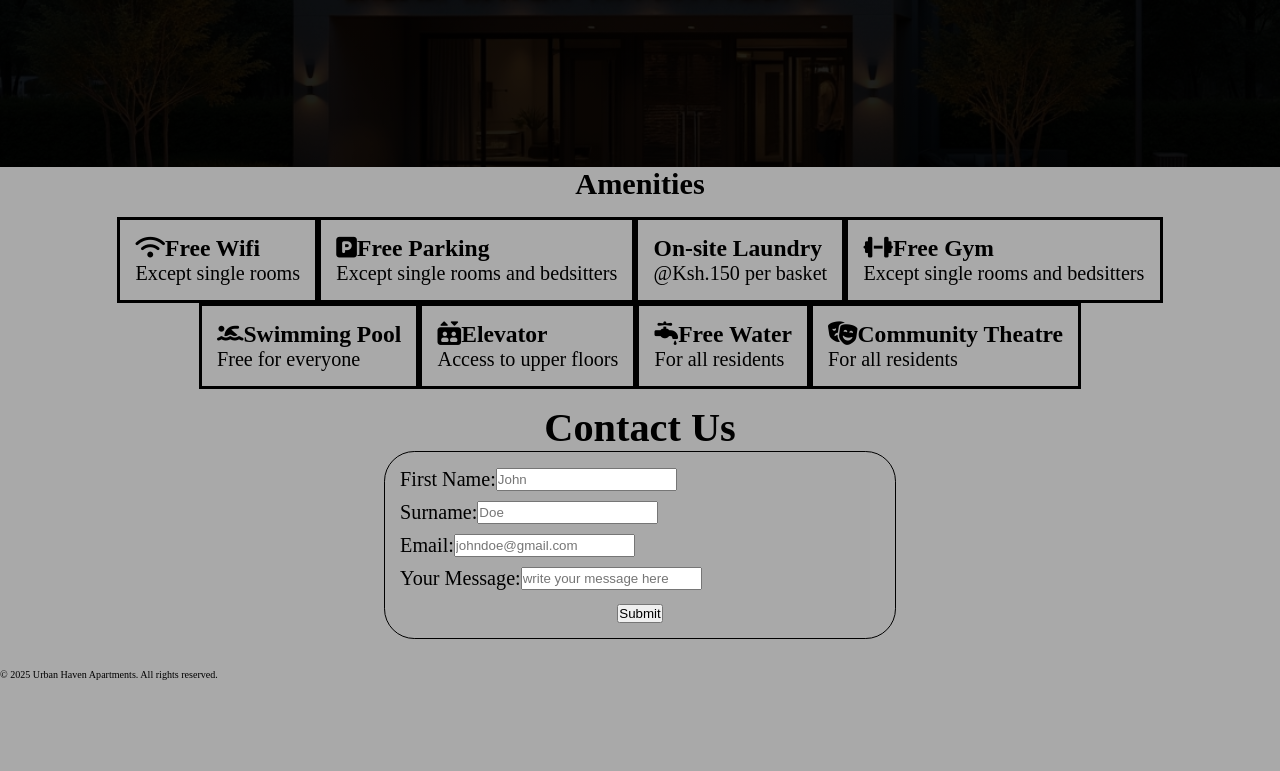
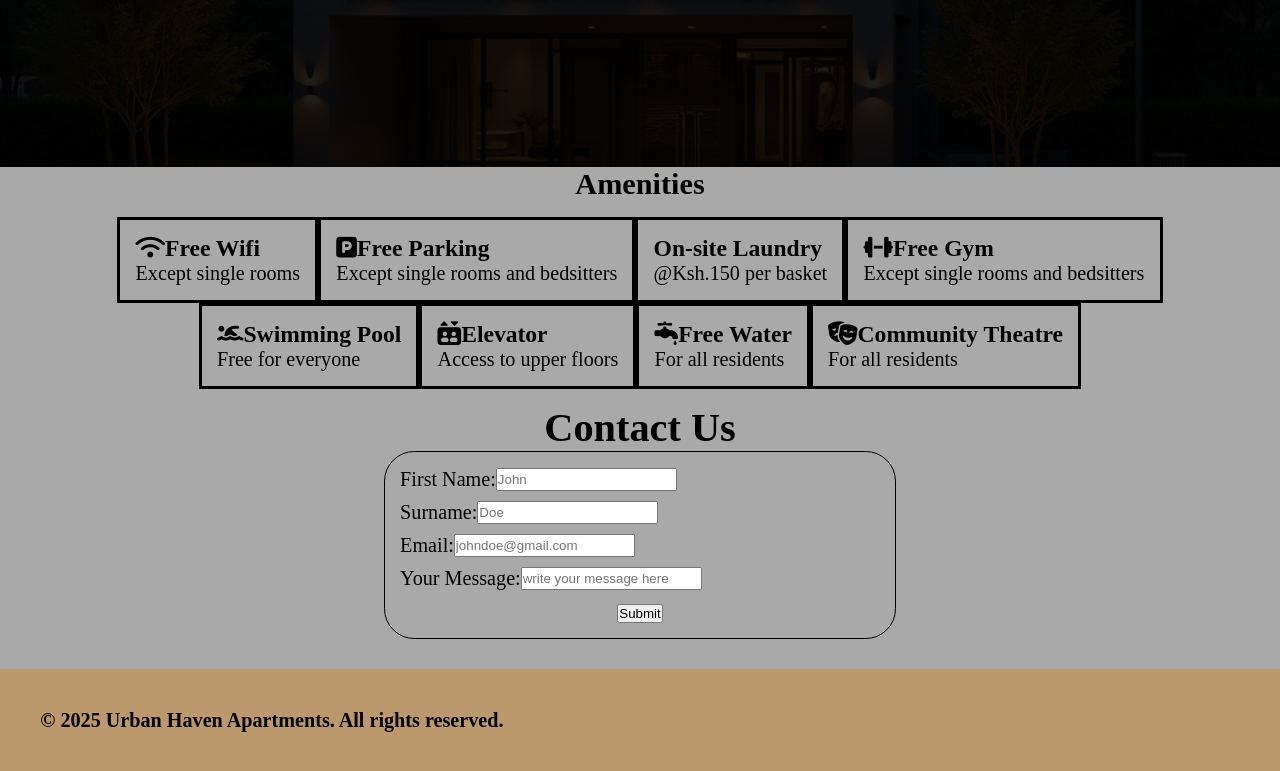
Before and after one commit to mosesmbuthia/urban-haven, a website built with Vite: page index.html in a window 1280 px wide. Shown: the part 2863-3634 px from the top of the page. Before the commit the page ends 3543 px from the top, so only its background shows below. Built offline with nearby package versions, Linux system fonts and the light colour scheme; some icons are missing.

Commit message:
modified the footer section

```diff
--- a/index.html
+++ b/index.html
@@ -210,7 +210,7 @@
 </section>
 <!--end of contacts-->
 
-<footer>
+<footer class="footer">
   <p>&copy; 2025 Urban Haven Apartments. All rights reserved.</p>
 </footer>
   </body>
--- a/style.css
+++ b/style.css
@@ -58,6 +58,7 @@ margin-right: 8px;
         .navigation-bar{
             flex-direction: column;
             flex-wrap: wrap;
+
         }
     }
 }
@@ -263,3 +264,12 @@ align-items: center;
 /*end of amenities section*/
 
 /*end of home section*/
+.footer{
+    text-align:center;
+    display: flex;
+    align-items: center;
+    padding: 4rem;
+    background-color: rgb(188, 153, 109);
+    font-size: 2rem;
+    font-weight: bolder;
+}
```
